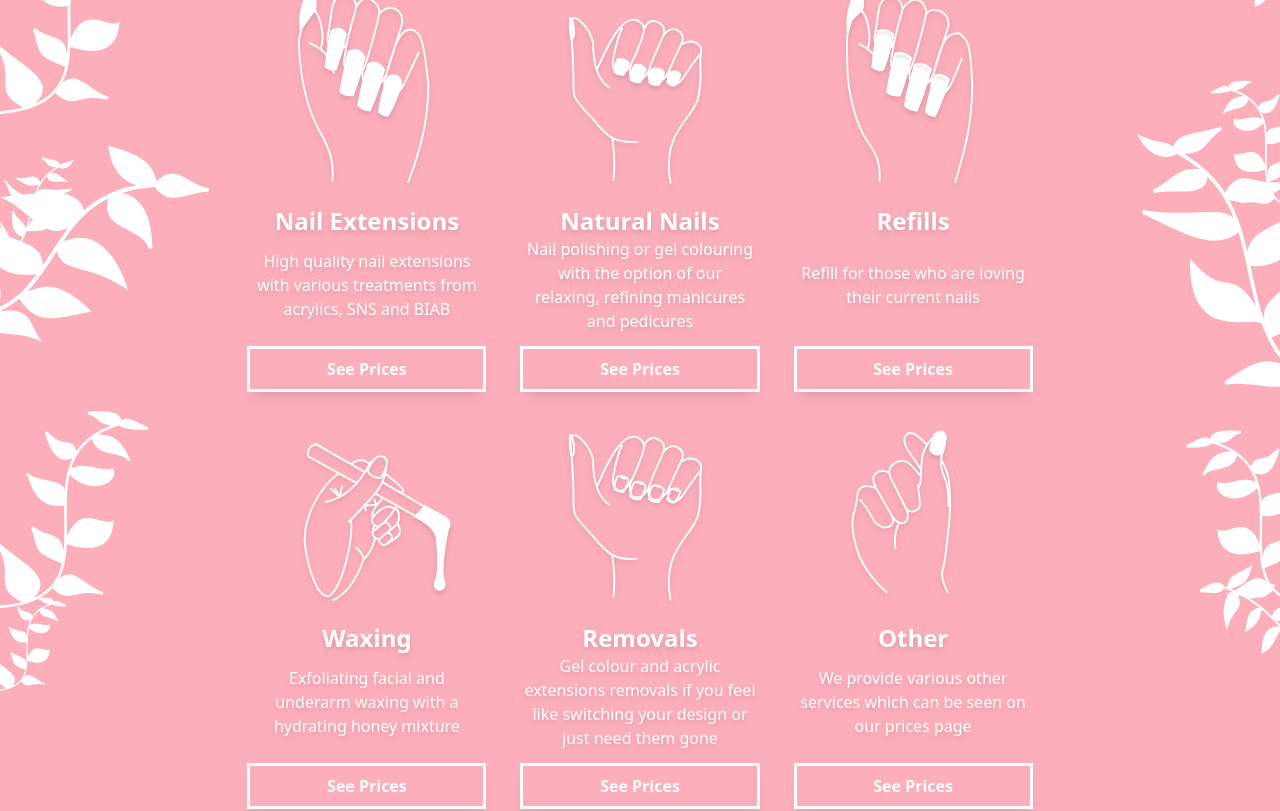
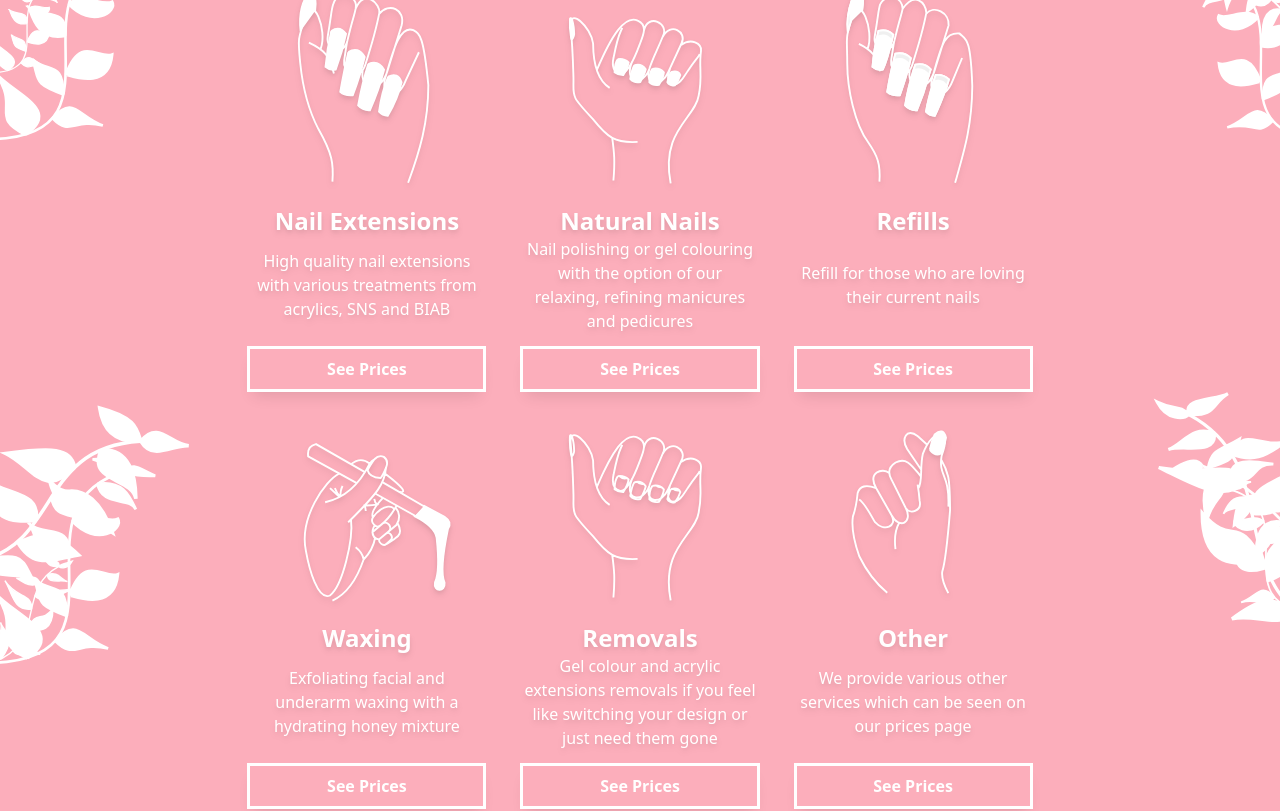
Before and after one commit to TofuHiro/nail-website, a React (Vite) app: page / in a window 1280 px wide. Shown: the part 1460-2271 px from the top of the page. Built offline with nearby package versions, Linux system fonts and the light colour scheme.

Commit message:
leaves optimisation

```diff
--- a/src/components/FindUs.tsx
+++ b/src/components/FindUs.tsx
@@ -3,7 +3,7 @@ import { fadeIn, fadeInRight } from "./animations";
 
 const FindUs = () => {
   return (
-    <div className="md:px-[6vw] sm:flex-row flex flex-col px-[6vw] py-[6vh] bg-white">
+    <div className="relative z-50 md:px-[6vw] sm:flex-row flex flex-col px-[6vw] py-[6vh] bg-white">
       <div className="flex-1 sm:mr-6 mr-0 py-[2vh]">
         <motion.h2
           className="lg:text-5xl sm:text-4xl sm:text-end text-start text-3xl font-semibold text-header"
--- a/src/components/Services.tsx
+++ b/src/components/Services.tsx
@@ -14,9 +14,9 @@ const Services = ({ ref }: Props) => {
     target: ref,
     offset: ["start end", "end start"],
   });
-  const smBack = useParallax(scrollYProgress, -650, 650);
-  const mdBack = useParallax(scrollYProgress, -400, 400);
-  const lgBack = useParallax(scrollYProgress, -200, 200);
+  const smBack = useParallax(scrollYProgress, -600, 1400);
+  const mdBack = useParallax(scrollYProgress, -100, 1200);
+  const lgBack = useParallax(scrollYProgress, 1000, 1500);
 
   return (
     <div className="relative sm:px-[18vw] py-[6vh] px-[6vw] background-primary text-dim">
@@ -24,9 +24,9 @@ const Services = ({ ref }: Props) => {
         OUR SERVICES
       </h2>
 
-      <ul className="relative z-10 grid lg:grid-cols-3 sm:grid-cols-2 grid-cols-1 mt-[5vh] sm:mx-0 mx-8 text-center">
+      <ul className="relative z-10 grid lg:grid-cols-3 sm:grid-cols-2 grid-cols-1 mt-[5vh] sm:mx-0 mx-8 text-center justify-items-center">
         {services.map((service) => (
-          <li key={service.id} className="mx-5 flex flex-col justify-between">
+          <li key={service.id} className="mx-5 flex flex-col justify-between max-w-[360px]">
             <div>
               <motion.svg
                 className="drop-shadow-md"
@@ -86,97 +86,106 @@ const Services = ({ ref }: Props) => {
         ))}
       </ul>
 
+      <motion.div
+        key="small-plants"
+        className="absolute sm:top-0 top-[70vh] left-0 w-full"
+        style={{ y: smBack}}
+      >
         <Plant
-        className="sm:block hidden h-[140px] absolute right-0 sm:top-[30vh] top-[90vh]"
+          className="h-[140px] absolute right-0 sm:top-[30vh] top-[90vh]"
           plantType={PlantType.HIGH_HANG}
           leftSide={false}
           stemStroke="white"
           leafStroke="white"
           leafFill="white"
-        parallaxWeight={smBack}
         />
         <Plant
-        className="sm:block hidden h-[160px] absolute right-0 sm:bottom-[17vh] bottom-[40vh]"
+          className="h-[160px] absolute right-0 sm:bottom-[17vh] bottom-[40vh]"
           plantType={PlantType.LOW_HANG}
           leftSide={false}
           stemStroke="white"
           leafStroke="white"
           leafFill="white"
-        parallaxWeight={smBack}
         />
         <Plant
-        className="sm:block hidden h-[190px] absolute right-0 sm:bottom-[30vh] bottom-[60vh]"
+          className="h-[110px] absolute -left-2 sm:top-[40vh] top-[80vh]"
+          plantType={PlantType.MEDIUM_HANG}
+          leftSide={true}
+          stemStroke="white"
+          leafStroke="white"
+          leafFill="white"
+        />
+        <Plant
+          className="h-[100px] absolute -left-2 sm:bottom-[20vh] bottom-[60vh]"
+          plantType={PlantType.HIGH_HANG}
+          leftSide={true}
+          stemStroke="white"
+          leafStroke="white"
+          leafFill="white"
+        />
+      </motion.div>
+
+      <motion.div
+        key="medium-plants"
+        className="absolute sm:top-0 top-[90vh] left-0 w-full"
+        style={{ y: mdBack}}
+      >
+        <Plant
+          className="h-[190px] absolute right-0 sm:bottom-[30vh] bottom-[60vh]"
           plantType={PlantType.HIGH_HANG}
           leftSide={false}
           stemStroke="white"
           leafStroke="white"
           leafFill="white"
-        parallaxWeight={mdBack}
         />
         <Plant
-        className="sm:block hidden h-[290px] absolute right-0 sm:bottom-[55vh] bottom-[100vh]"
+          className="h-[220px] absolute right-0 sm:top-[5vh] top-[40vh]"
+          plantType={PlantType.LOW_HANG}
+          leftSide={false}
+          stemStroke="white"
+          leafStroke="white"
+          leafFill="white"
+        />
+        <Plant
+          className="h-[220px] absolute -left-2 sm:top-[8vh] top-[20vh]"
+          plantType={PlantType.HIGH_HANG}
+          leftSide={true}
+          stemStroke="white"
+          leafStroke="white"
+          leafFill="white"
+        />
+        <Plant
+          className="h-[210px] absolute -left-2 sm:bottom-[30vh] bottom-[80vh]"
+          plantType={PlantType.HIGH_HANG}
+          leftSide={true}
+          stemStroke="white"
+          leafStroke="white"
+          leafFill="white"
+        />
+      </motion.div>
+
+      <motion.div
+        key="large-plants"
+        className="absolute sm:top-0 top-[130vh] left-0 w-full"
+        style={{ y: lgBack}}
+      >
+        <Plant
+          className="h-[20vw] min-h-[200px] absolute right-0 sm:bottom-[55vh] bottom-[100vh]"
           plantType={PlantType.MEDIUM_HANG}
           leftSide={false}
           stemStroke="white"
           leafStroke="white"
           leafFill="white"
-        parallaxWeight={lgBack}
         />
         <Plant
-        className="sm:block hidden h-[220px] absolute right-0 sm:top-[5vh] top-[40vh]"
-        plantType={PlantType.LOW_HANG}
-        leftSide={false}
-        stemStroke="white"
-        leafStroke="white"
-        leafFill="white"
-        parallaxWeight={mdBack}
-      />
-
-      <Plant
-        className="sm:block hidden h-[110px] absolute -left-2 sm:top-[40vh] top-[80vh]"
-        plantType={PlantType.MEDIUM_HANG}
-        leftSide={true}
-        stemStroke="white"
-        leafStroke="white"
-        leafFill="white"
-        parallaxWeight={smBack}
-      />
-      <Plant
-        className="sm:block hidden h-[220px] absolute -left-2 sm:top-[8vh] top-[20vh]"
-        plantType={PlantType.HIGH_HANG}
-        leftSide={true}
-        stemStroke="white"
-        leafStroke="white"
-        leafFill="white"
-        parallaxWeight={mdBack}
-      />
-      <Plant
-        className="sm:block hidden h-[210px] absolute -left-2 sm:bottom-[30vh] bottom-[80vh]"
-        plantType={PlantType.HIGH_HANG}
-        leftSide={true}
-        stemStroke="white"
-        leafStroke="white"
-        leafFill="white"
-        parallaxWeight={mdBack}
-      />
-      <Plant
-        className="sm:block hidden h-[100px] absolute -left-2 sm:bottom-[20vh] bottom-[60vh]"
-        plantType={PlantType.HIGH_HANG}
-        leftSide={true}
-        stemStroke="white"
-        leafStroke="white"
-        leafFill="white"
-        parallaxWeight={smBack}
-      />
-      <Plant
-        className="sm:block hidden h-[310px] absolute -left-2 sm:bottom-[50vh] bottom-[150vh]"
+          className="h-[22vw] min-h-[200px] absolute -left-2 sm:bottom-[50vh] bottom-[150vh]"
           plantType={PlantType.LOW_HANG}
           leftSide={true}
           stemStroke="white"
           leafStroke="white"
           leafFill="white"
-        parallaxWeight={lgBack}
         />
+      </motion.div>
     </div>
   );
 };
--- a/src/pages/Contact.tsx
+++ b/src/pages/Contact.tsx
@@ -22,7 +22,7 @@ const Contact = ({ ref }: Props) => {
       <TitleBlock bgImage={contact} bgFadeDelay={.2} parallax={titleParallax} title="CONTACT" titleFadeDelay={.2}/>
 
       <div className="relative md:px-[22vw] pt-[6vh] px-[6vw] pb-[4vh]">
-        <div className="sm:flex-row flex flex-col bg-white">
+        <div className="sm:flex-row flex flex-col">
           <motion.p
             className="flex-1 sm:mr-6 mr-0 sm:my-8 my-4 text-primary text-justify"
             initial="hidden"
```
Lines whose indentation alone changed are shown as unchanged.
